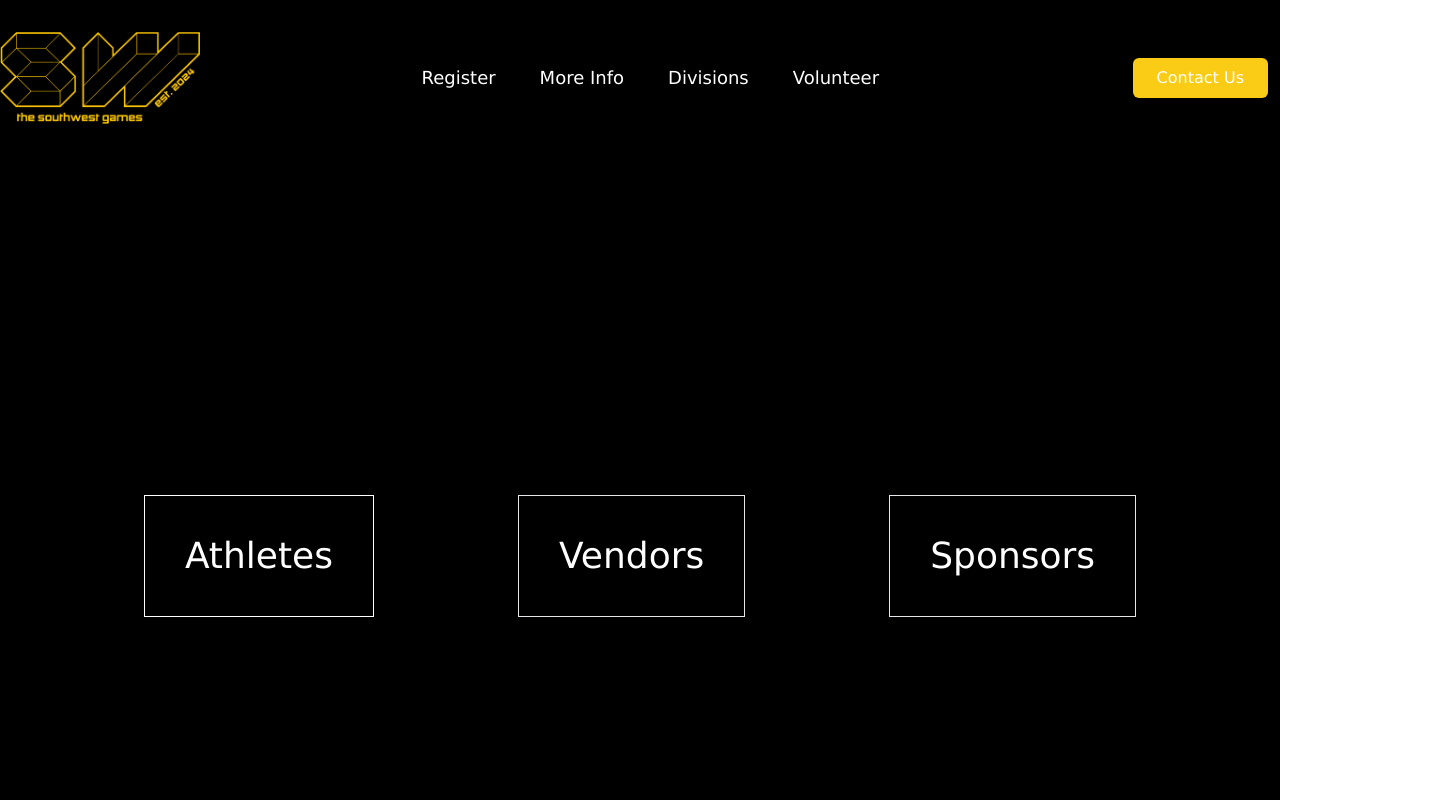
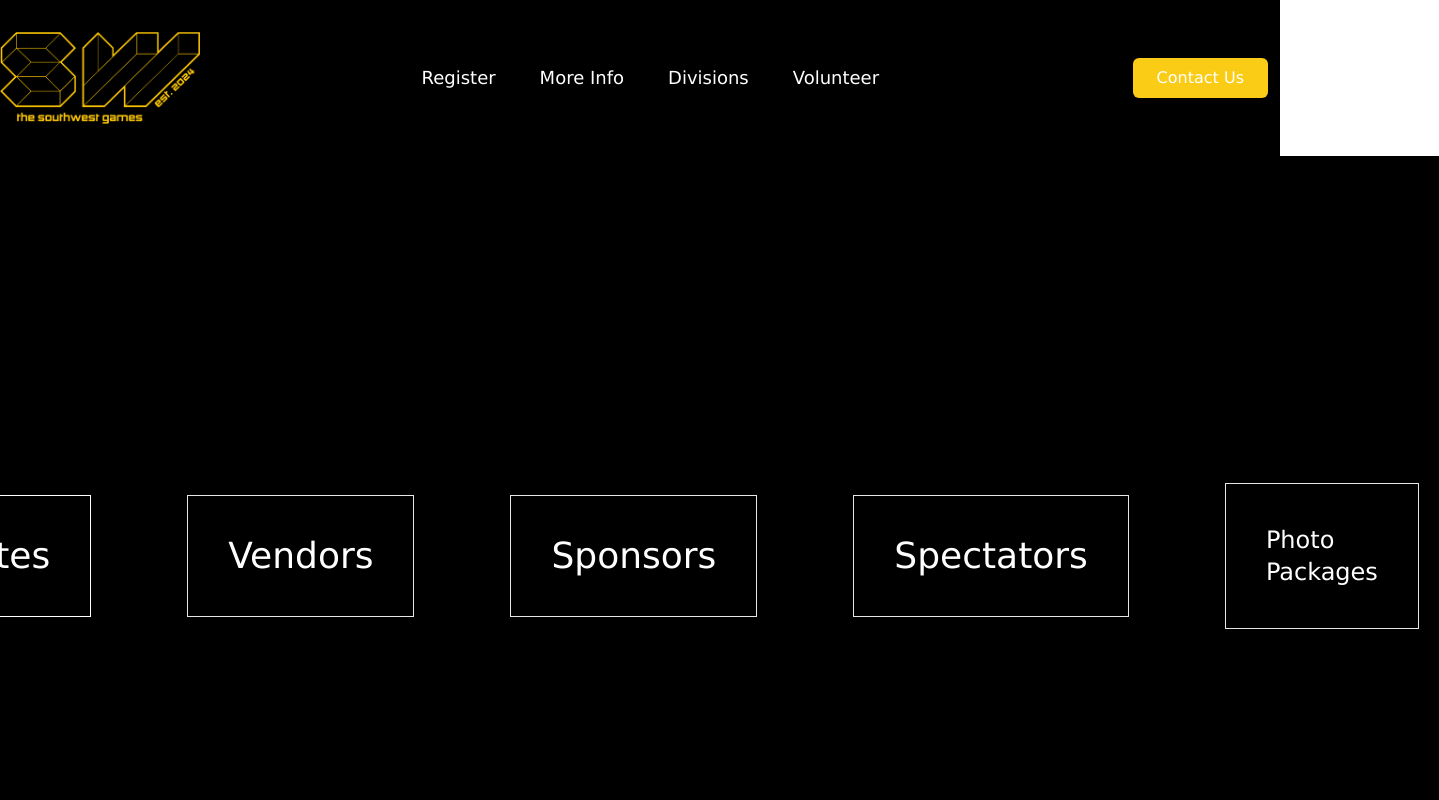
Before and after one commit to JhoanF/thesouthwestgames, a Next.js app: page /register in a window 1280 px wide. Shown: the top 800 px of the page, 1439 px wide, since content can reach past the window. Built offline with nearby package versions, Linux system fonts and the light colour scheme.

Commit message:
add spectator and photo packes links

```diff
--- a/src/pages/register/index.tsx
+++ b/src/pages/register/index.tsx
@@ -5,17 +5,23 @@
 
 function Register() {
     return (
-        <div className='flex justify-center center bg-black'>
-            <div className='flex flex-col items-center justify-center h-screen p-5 bg-black text-white'>
-                <div className='flex md:flex-row flex-col items-center justify-evenly md:space-x-36 md:space-y-0 space-y-32'>
-                    <div className='text-4xl cursor-pointer border border-white border-solid p-10'>
+        <div className='flex justify-center center bg-black min-h-screen'>
+            <div className='flex flex-col items-center justify-center p-5 bg-black text-white'>
+                <div className='flex md:flex-row flex-col items-center justify-evenly md:space-x-24 md:space-y-0'>
+                    <div className='text-4xl cursor-pointer border border-white border-solid p-10 my-5'>
                         <Link href="https://podium.boxtribe.io/reg/index_open.php?event_id=3968">Athletes</Link>
                     </div>
-                    <div className='text-4xl cursor-pointer border border-solid p-10'>
+                    <div className='text-4xl cursor-pointer border border-solid p-10 my-5'>
                         <Link href="https://podium.boxtribe.io/reg/index_open.php?event_id=3969">Vendors</Link>
                     </div>
-                    <div className='text-4xl cursor-pointer border border-solid p-10'>
+                    <div className='text-4xl cursor-pointer border border-solid p-10 my-5'>
                         <Link href="https://podium.boxtribe.io/reg/index_open.php?event_id=3969">Sponsors</Link>
+                    </div>
+                    <div className='text-4xl cursor-pointer border border-solid p-10 my-5'>
+                        <Link href="https://podium.boxtribe.io/reg/index_open.php?event_id=3969">Spectators</Link>
+                    </div>
+                    <div className='text-2xl cursor-pointer border border-solid p-10 my-5'>
+                        <Link href="https://podium.boxtribe.io/reg/index_open.php?event_id=3969">Photo Packages</Link>
                     </div>
                 </div>
             </div>
```
